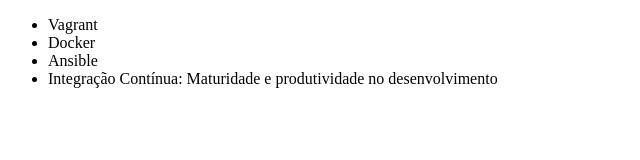
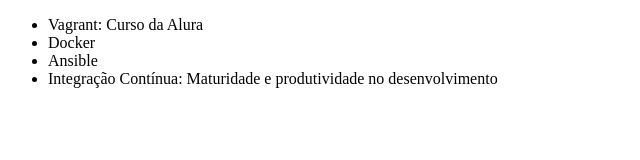
Before and after one commit to maiaroberto/alura-git, a plain HTML site: page index.html in a window 1280 px wide. Shown: the whole page, without its empty margins (0-640 px from the left). Drawn offline with Linux system fonts and the light colour scheme.

Commit message:
Alteração do curso Vagrant

```diff
--- a/index.html
+++ b/index.html
@@ -6,7 +6,7 @@
 </head>
 <body>
     <ul>
-        <li>Vagrant</li>
+        <li>Vagrant: Curso da Alura</li>
         <li>Docker</li>
         <li>Ansible</li>
         <li>Integração Contínua: Maturidade e produtividade no desenvolvimento</li>
```
